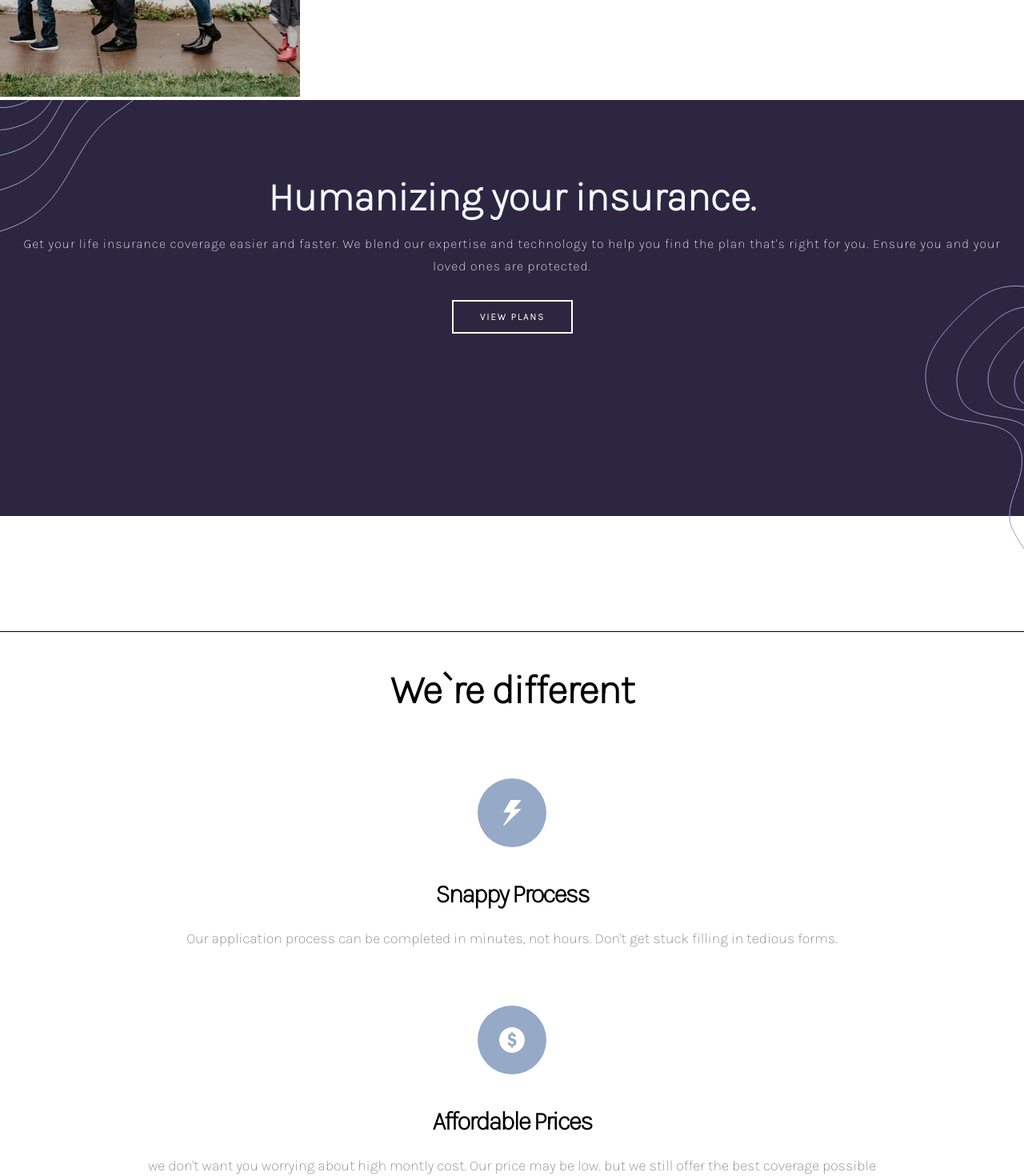
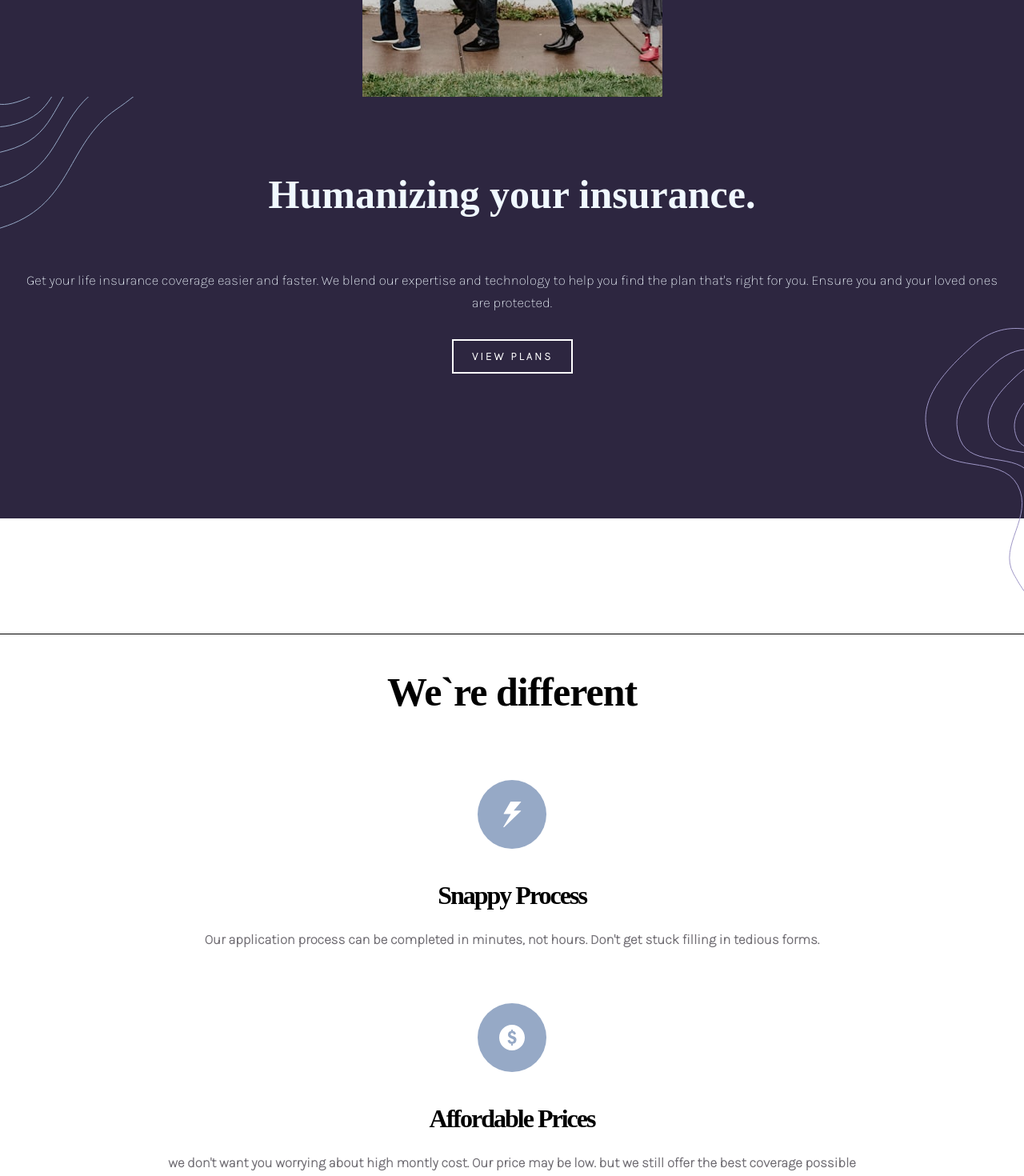
Before and after one commit to wicho37/insure_landing_page-7, a React (Vite) app: page / in a window 1280 px wide. Shown: the part 420-1890 px from the top of the page at 80% size. Built offline with nearby package versions, Linux system fonts and the light colour scheme.

Commit message:
debido a q le inserte el font family le cambie el css a vario componentes

```diff
--- a/src/componenst/seccion1/Seccion1.tsx
+++ b/src/componenst/seccion1/Seccion1.tsx
@@ -1,21 +1,20 @@
 import intro from "../../assets/img_mobil/intro-mobile.jpg"
 import style from "./Seccion1.module.css"
 import introRigth from "../../assets/img_mobil/bg-pattern-intro-right-mobile.svg"
+import introLeft from "../../assets/img_mobil/bg-pattern-intro-left-mobile.svg"
 
 
 const Seguro = () => {
      return(
-        <div>
+         <div className={style.cobertura}>
             <div>
                <img src={intro} />
             </div>
-           <div className={style.cobertura}>
+            <img src={introLeft} alt="" className={style.introLeft1}/>
             <h2>Humanizing your insurance.</h2>
             <p>Get your life insurance coverage easier and faster. We blend our expertise and technology to help you find the plan that's right for you. Ensure you and your loved ones are protected.</p>
             <button className={style.boton2}>view plans</button>
-              <img src={introRigth} />
-           </div>
-
+            <img src={introRigth} className={style.introRigth1}/>
          </div>
      )
 }
--- a/src/componenst/seccion1/seccion1.module.css
+++ b/src/componenst/seccion1/seccion1.module.css
@@ -1,36 +1,42 @@
 .cobertura{
     background-color: hsl(256, 26%, 20%);
-    background-image: url(../../assets/img_mobil/bg-pattern-intro-left-mobile.svg);
     position:relative ;
     background-repeat: no-repeat;
     color: aliceblue;
-    height: 520px;
+    height: 978px;
     text-align: center;
 }
 .cobertura p{
-    margin: 10px 20px;
-    letter-spacing: 1px;
-    font-size: 16px;
+    padding: 15px;
+    margin: 3px 9px;
+    font-weight: 500;
+    font-size: 17px;
+    letter-spacing: 0px;
     line-height: 28px;
 }
-h2{
+.cobertura h2{
     font-size: 50px;
-    padding: 97px 16px 10px;
-    line-height: 49px;
+    font-family: DM Serif Display;
+    position: relative;
+    margin: 83px 9px 0;
+    line-height: 46px;
+    height: 86px;
+    padding: 12px;
 }
 .boton2{
     background-color: hsl(256, 26%, 20%);
     color: white;
     border: solid 2px;
-    font-size: 12px;
-    padding: 12px 33px;
-    letter-spacing: 2px;
-    margin: 18px 0 0 -75px;
+    font-size: 14px;
+    padding: 11px 23px;
+    letter-spacing: 3px;
+    margin: 14px -75px 13px;
     position: absolute;
 }
-.cobertura img{
+.introLeft1{
+    margin: -4px -50%;
+    position: absolute;
+}
+.introRigth1{
     float: inline-end;
 }
-.introRigth{
-    position: absolute;
-}
--- a/src/componenst/seccion2/Seccion2.module.css
+++ b/src/componenst/seccion2/Seccion2.module.css
@@ -6,13 +6,16 @@
     margin: 36px 0;
 }
 .contentCard div p {
-    margin: 3px;
-    font-size: 18px;
-    line-height: 29px;
-    color: hsl(273, 4%, 51%);
+    margin: 0%;
+    font-size: 17px;
+    line-height: 27px;
+    color: hsl(270deg 9% 17% / 67%);
+    font-weight: bold;
 }
 h3{
     font-size: 32px;
     margin-bottom: 23px;
     letter-spacing: -2px;
+    font-family: DM Serif Display;
+    font-weight: 600;
 }
--- a/src/componenst/seccion3/Seccion-3.module.css
+++ b/src/componenst/seccion3/Seccion-3.module.css
@@ -8,4 +8,6 @@
     font-size: 50px;
     border-top: 1px solid;
     letter-spacing: -1px;
+    font-family: DM Serif Display;
+    font-weight: 600;
 }
--- a/src/componenst/seccion4/Seccion-4.module.css
+++ b/src/componenst/seccion4/Seccion-4.module.css
@@ -14,6 +14,8 @@
     font-weight: 550;
     line-height: 47px;
     position: relative;
+    font-family: DM Serif Display;
+    font-weight: 600;
 }
 .imgHoWe{
     position: absolute;
```
Lines whose indentation alone changed are shown as unchanged.
